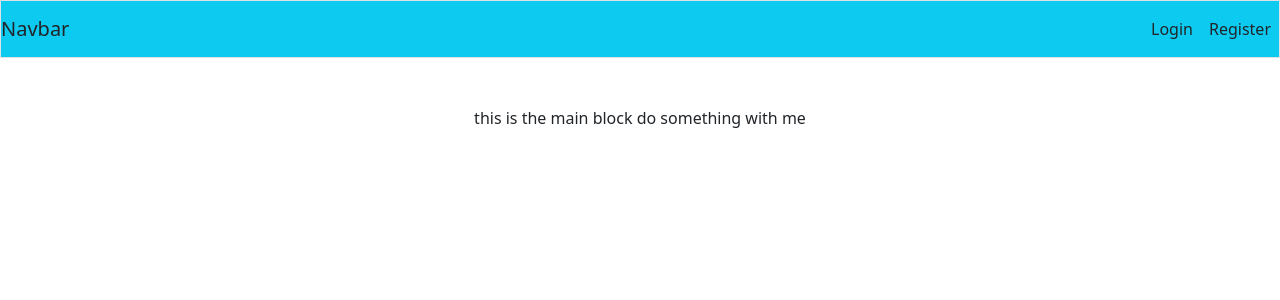
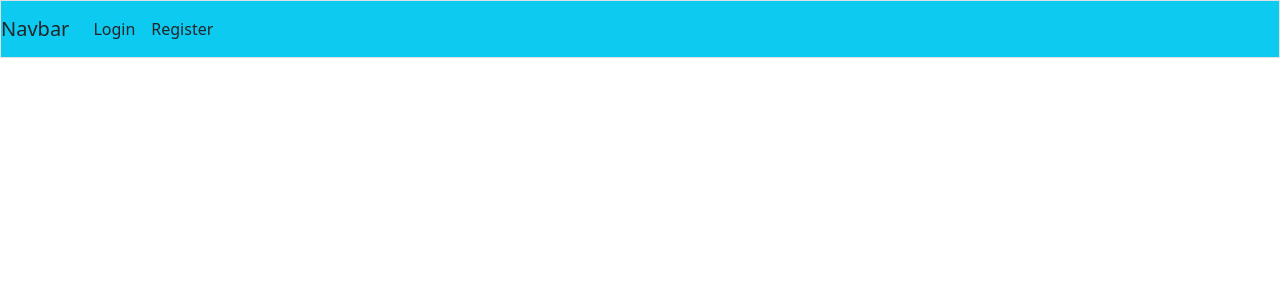
Before and after one commit to MAltizer96/Python, a Flask app: page / in a window 1280 px wide. Shown: the top 300 px of the page. Run offline with Flask 2, Linux system fonts and the light colour scheme; some libraries are stand-ins or nearby versions.

Commit message:
Updated to be easier to read

```diff
--- a/To_Do_webapp/flaskr/templates/layout.html
+++ b/To_Do_webapp/flaskr/templates/layout.html
@@ -1,15 +1,9 @@
-<!DOCTYPE html>
+<!doctype html>
+<title>{% block title %} {% endblock %} </title>
 
-<html lang="en">
-    <head>
-        <meta charset="utf-8"/>
-        <meta name="viewport" content="initial-scale=1", width="device-width"/>
+<link rel="stylesheet" href="{{ url_for('static',filename='style.css') }}"/>
+<link href="https://cdn.jsdelivr.net/npm/bootstrap@5.0.2/dist/css/bootstrap.min.css" rel="stylesheet" integrity="sha384-EVSTQN3/azprG1Anm3QDgpJLIm9Nao0Yz1ztcQTwFspd3yD65VohhpuuCOmLASjC" crossorigin="anonymous">
 
-        <link href="https://cdn.jsdelivr.net/npm/bootstrap@5.0.2/dist/css/bootstrap.min.css" rel="stylesheet" integrity="sha384-EVSTQN3/azprG1Anm3QDgpJLIm9Nao0Yz1ztcQTwFspd3yD65VohhpuuCOmLASjC" crossorigin="anonymous">
-        <title>{% block title %} {% endblock %}</title>
-    </head>
-    <body>
-        <!--creates a navigation bar-->
 <nav class="bg-info border navbar navbar-expand-md navbar-light">
     <!--sets the class to be the collapse (grouping content based on parent breakpoints)-->
     <a class="navbar-brand text-dark " href="#">Navbar</a>
@@ -20,31 +14,27 @@
     <!-- creates the holder for all the links-->
     <div class="collapse navbar-collapse" id="navbarSupportedContent">
 
-                {% if session["user_id"] %}
         <ul class="navbar-nav me-auto">
+            {% if g.user %}
+                 <li class="nav-item"><span>{{ g.user['username'] }}</span>
+            {% else %}
             <li class="nav-item">
-                        <a class="nav-link" href="#">Register</a>
+                <a class="nav-link text-dark " href="{{ url_for('auth.login') }}">Login</a>
             </li>
             <li class="nav-item">
-                        <a class="nav-link" href="#">Register</a>
+                <a class="nav-link text-dark " href="{{ url_for('auth.register') }}">Register</a>
             </li>
+            {% endif %}
         </ul>
-                {% else %}
-                    <ul class="navbar-nav ms-auto">
-                        <li class="nav-item">
-                            <a class="nav-link text-dark " href="/login">Login</a>
-                        </li>
-                        <li class="nav-item">
-                            <a class="nav-link text-dark " href="/register">Register</a>
-                        </li>
-                    </ul>
-                {% endif %}
     </div>
 </nav>
 
-        <main class="container-fluid py-5 text-center text-dark">
-            {% block main %}{% endblock %}
-        </main>
-    </body>
-
-</html>
+<section class="content">
+    <header>
+        {% block header %}{% endblock %}
+    </header>
+    {% for message in get_flashed_messages() %}
+        <div class="flash">{{ message }}</div>
+    {% endfor %}
+    {% block content %} {% endblock %}
+</section>
```
Lines whose indentation alone changed are shown as unchanged.
